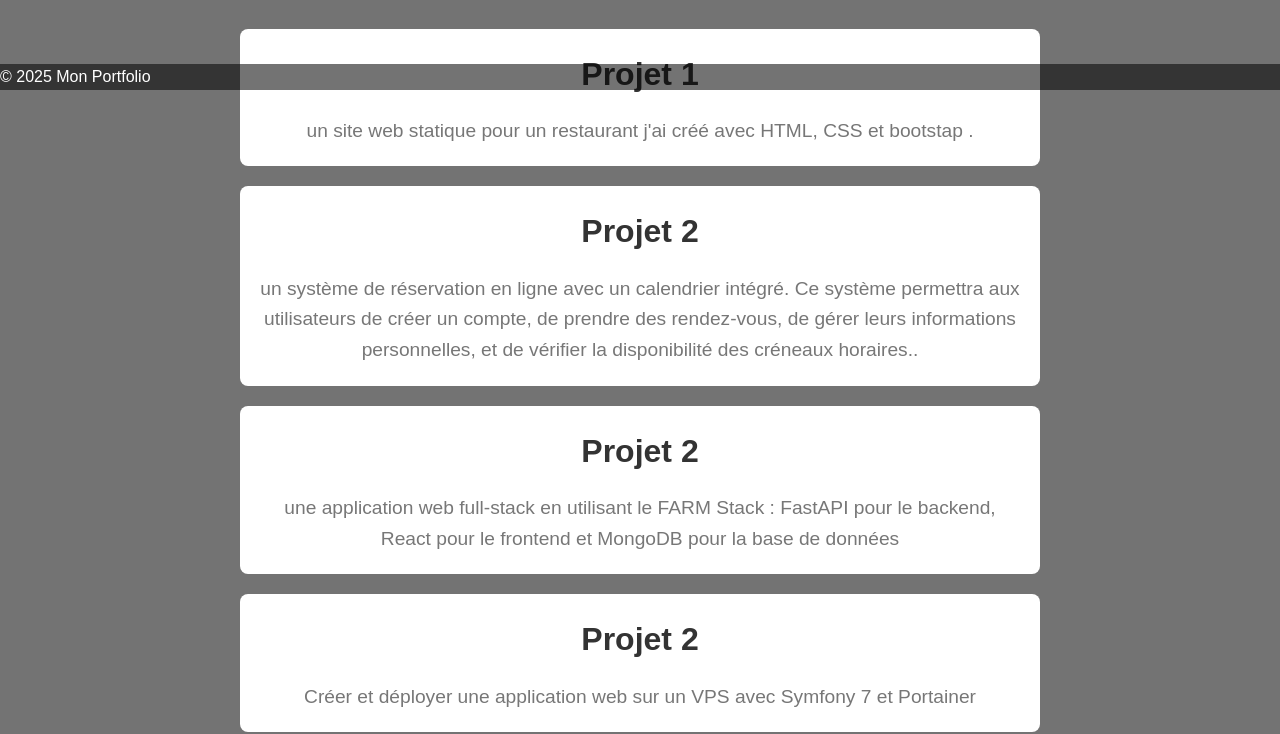
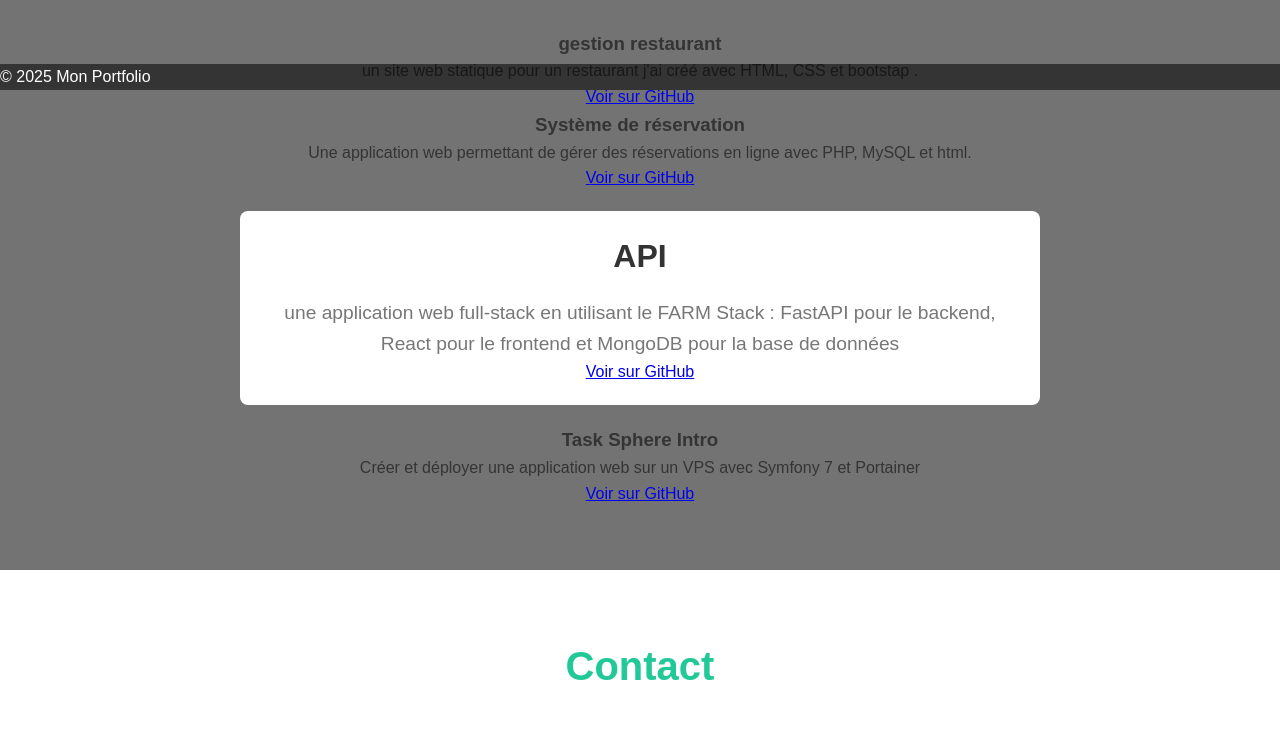
Before and after one commit to brendalauriane/mon-portfolio, a plain HTML site: page index.html in a window 1280 px wide. Shown: the part 710-1444 px from the top of the page. Drawn offline with nearby package versions, Linux system fonts and the light colour scheme; files that its build step writes are made by us from their sources; a web font is replaced by a local one.

Commit message:
les liens pour les projets

```diff
--- a/index.html
+++ b/index.html
@@ -37,22 +37,29 @@
         <!-- Section Projets -->
         <section id="projets" class="projets">
             <h2>Mes Projets</h2>
+            <div class="project-card">
+                <h3>gestion restaurant</h3>
+                <p>un site web statique pour un restaurant j'ai créé avec HTML, CSS et bootstap .</p>
+                <a href="https://github.com/brendalauriane/PROJET_SITE_RESTAURANT" target="_blank">Voir sur GitHub</a>
+            </div>
+
+            <div class="project-card">
+                <h3>Système de réservation</h3>
+                <p>Une application web permettant de gérer des réservations en ligne avec PHP, MySQL et html.</p>
+                <a href="https://github.com/brendalauriane/systeme-reservation" target="_blank">Voir sur GitHub</a>
+              </div>
+
             <div class="projet">
-                <h3>Projet 1</h3>
-                <p>un site web statique pour un restaurant j'ai créé avec HTML, CSS et bootstap .</p>
+                <h3>API</h3>
+                <p>une application web full-stack en utilisant le FARM Stack : FastAPI pour le backend, React pour le frontend et MongoDB pour la base de données</p>
+                <a href="https://github.com/brendalauriane/api" target="_blank">Voir sur GitHub</a>
             </div>
-            <div class="projet">
-                <h3>Projet 2</h3>
-                <p>un système de réservation en ligne avec un calendrier intégré. Ce système permettra aux utilisateurs de créer un compte, de prendre des rendez-vous, de gérer leurs informations personnelles, et de vérifier la disponibilité des créneaux horaires..</p>
-            </div>
-            <div class="projet">
-                <h3>Projet 2</h3>
-                <p>une application web full-stack en utilisant le FARM Stack : FastAPI pour le backend, React pour le frontend et MongoDB pour la base de données</p>
-            </div>
-            <div class="projet">
-                <h3>Projet 2</h3>
+
+             <div class="project-card">
+                <h3>Task Sphere Intro</h3>
                 <p>Créer et déployer une application web sur un VPS avec Symfony 7 et Portainer</p>
-            </div>
+                <a href="https://github.com/brendalauriane/task-sphere-intro" target="_blank">Voir sur GitHub</a>
+              </div>
         </section>
 
         <!-- Section Contact -->
```
